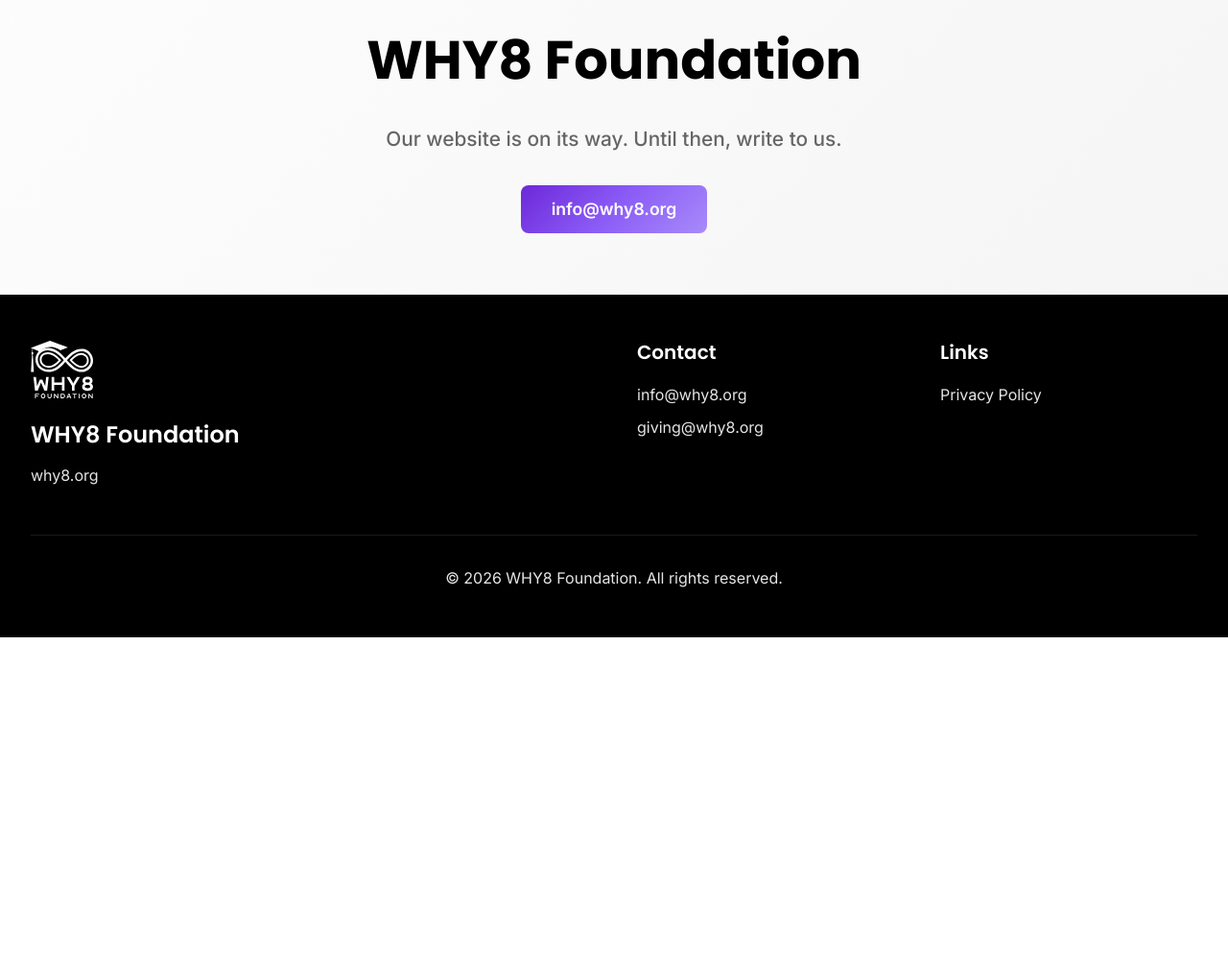
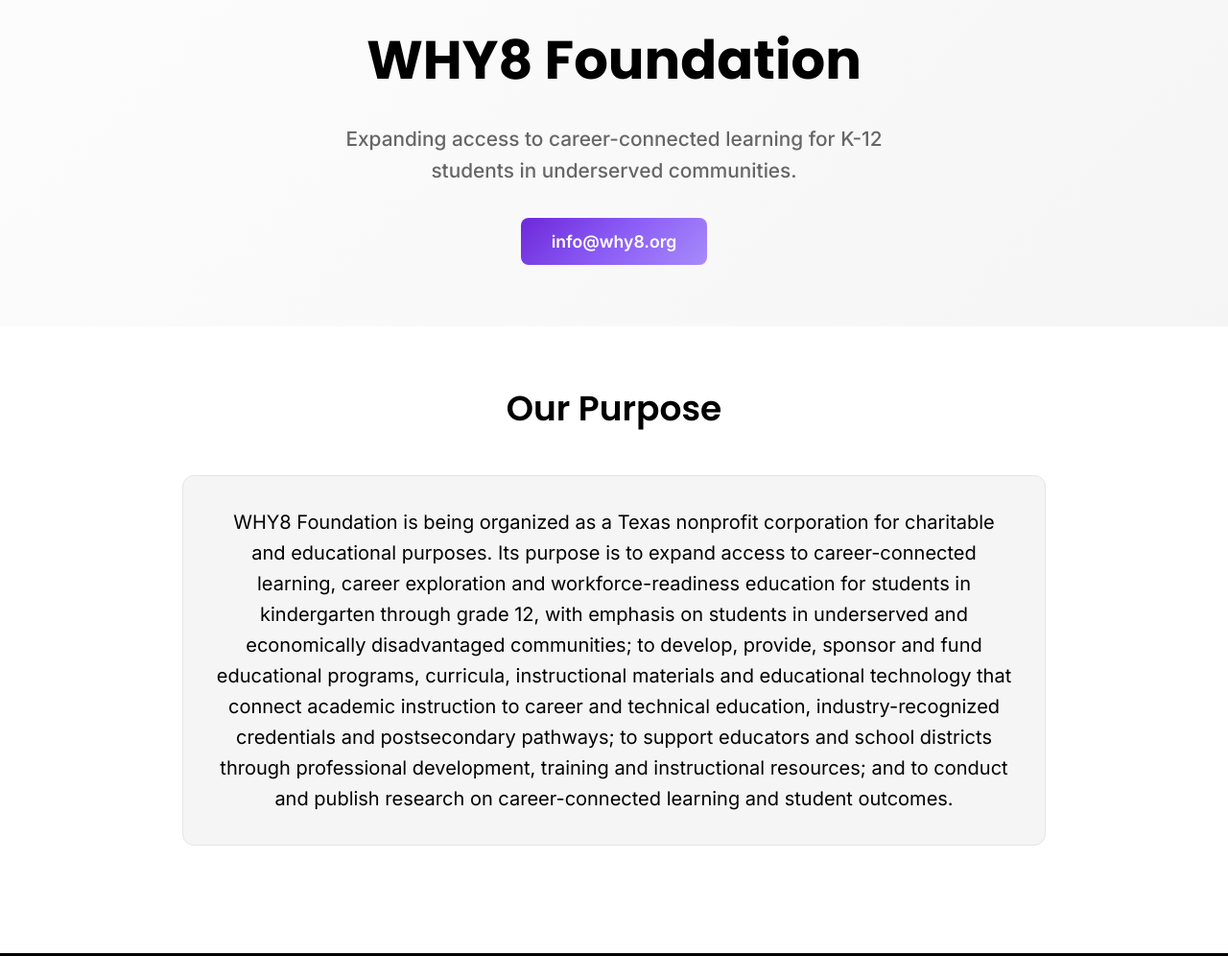
Before and after one commit to rosejohnson3923/why8-website, a website: page index.html in a window 1280 px wide. Shown: the part 530-1526 px from the top of the page at 96% size. Before the commit the page ends 1194 px from the top, so only its background shows below. Drawn offline with Linux system fonts and the light colour scheme.

Commit message:
why8.org: the one-liner and the purpose paragraph (claim why8.purpose.charter, ops 256) — being organized as; no 501(c)(3) until the letter; claims check narrowed to status words

```diff
--- a/index.html
+++ b/index.html
@@ -4,11 +4,11 @@
     <meta charset="UTF-8">
     <meta name="viewport" content="width=device-width, initial-scale=1.0">
     <title>WHY8 Foundation</title>
-    <meta name="description" content="WHY8 Foundation — why8.org. Contact: info@why8.org">
+    <meta name="description" content="WHY8 Foundation — expanding access to career-connected learning for K-12 students in underserved communities. Contact: info@why8.org">
 
     <!-- Open Graph -->
     <meta property="og:title" content="WHY8 Foundation">
-    <meta property="og:description" content="WHY8 Foundation — why8.org">
+    <meta property="og:description" content="Expanding access to career-connected learning for K-12 students in underserved communities.">
     <meta property="og:type" content="website">
     <meta property="og:url" content="https://why8.org">
     <meta property="og:image" content="https://why8.org/assets/images/why8-avatar-1024-black.png">
@@ -52,6 +52,7 @@
             </div>
 
             <div class="nav-menu" id="nav-menu">
+                <a href="#about" class="nav-link">Purpose</a>
                 <a href="#contact" class="nav-link">Contact</a>
             </div>
 
@@ -73,9 +74,25 @@
             <div class="hero-content">
                 <img src="assets/images/why8-lockup-black.svg" alt="WHY8 Foundation" class="lockup">
                 <h1 class="hero-title">WHY8 Foundation</h1>
-                <p class="hero-subtitle">Our website is on its way. Until then, write to us.</p>
+                <!-- claim: why8.purpose.charter (ops 256) — the one-liner, verbatim -->
+                <p class="hero-subtitle">Expanding access to career-connected learning for K-12 students in underserved communities.</p>
                 <div class="hero-cta" id="contact">
                     <a href="mailto:info@why8.org" class="btn btn-primary btn-large">info@why8.org</a>
+                </div>
+            </div>
+        </div>
+    </section>
+
+    <!-- About — claim: why8.purpose.charter (ops 256), verbatim. Nothing here beyond the purpose clause:
+         no 501(c)(3) until the IRS letter exists; "being organized as" until the certificate of formation is filed. -->
+    <section id="about" class="mission">
+        <div class="container">
+            <div class="section-header">
+                <h2>Our Purpose</h2>
+            </div>
+            <div class="mission-content">
+                <div class="mission-statement">
+                    <p>WHY8 Foundation is being organized as a Texas nonprofit corporation for charitable and educational purposes. Its purpose is to expand access to career-connected learning, career exploration and workforce-readiness education for students in kindergarten through grade 12, with emphasis on students in underserved and economically disadvantaged communities; to develop, provide, sponsor and fund educational programs, curricula, instructional materials and educational technology that connect academic instruction to career and technical education, industry-recognized credentials and postsecondary pathways; to support educators and school districts through professional development, training and instructional resources; and to conduct and publish research on career-connected learning and student outcomes.</p>
                 </div>
             </div>
         </div>
--- a/package.json
+++ b/package.json
@@ -8,7 +8,7 @@
     "dev": "npx serve -s . -l 3004",
     "build": "echo 'Static site - no build required'",
     "sync:tokens": "cp ../esposure-brand-tokens/css/brand-tokens.css assets/css/ && cp ../esposure-brand-tokens/css/brands/why8.css assets/css/",
-    "check:claims": "! grep -rniE '501\\(c\\)|tax-deductible|tax deductible|nonprofit|non-profit' index.html privacy-policy.html"
+    "check:claims": "! grep -rniE '501\\(c\\)|tax-deductible|tax deductible|tax-exempt|tax exempt|is a Texas nonprofit corporation' index.html privacy-policy.html"
   },
   "repository": {
     "type": "git",
```
Also changed, not shown: README.md.
